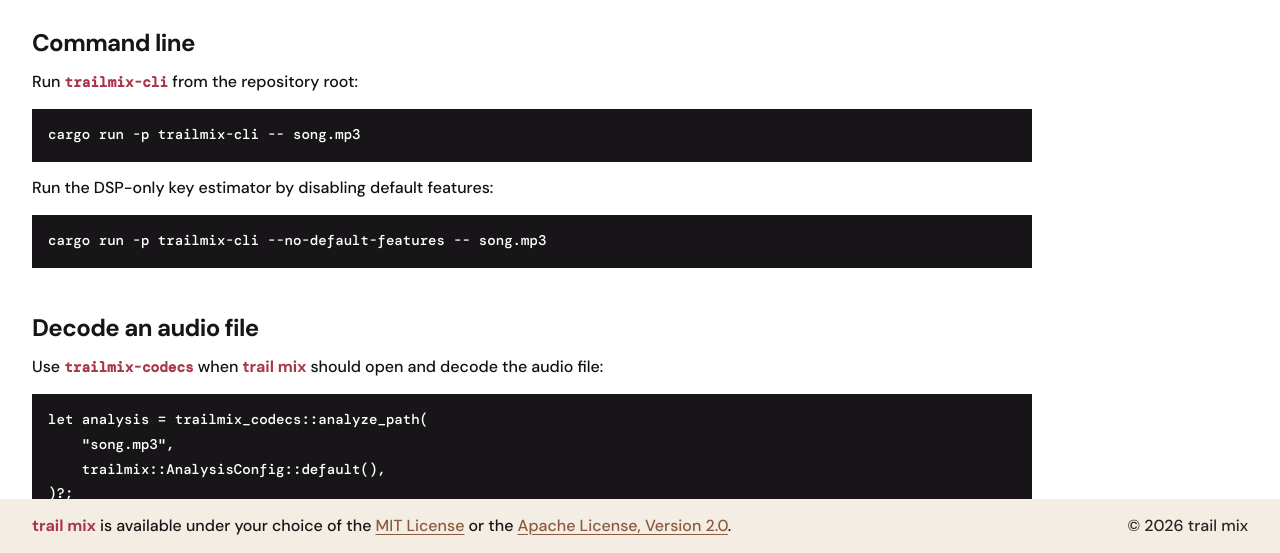
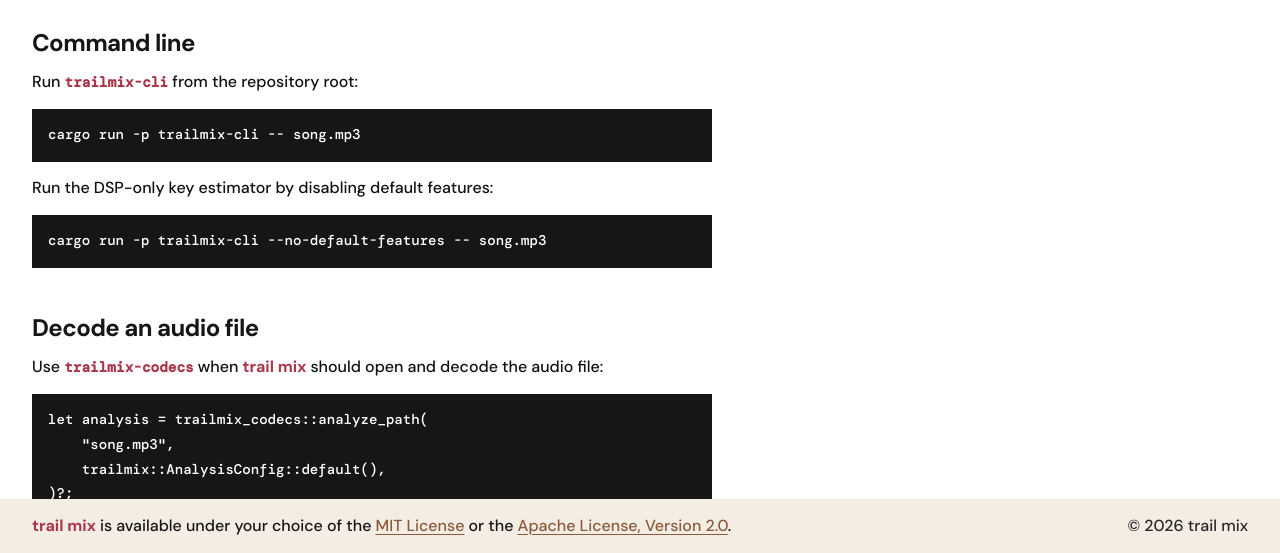
Before and after one commit to djpardis/trailmix, an Eleventy site: page docs/usage.njk in a window 1280 px wide. Shown: the part 247-800 px from the top of the page. Built offline with nearby package versions, Linux system fonts and the light colour scheme; Eleventy itself is replaced by a stand-in of ours; files that its build step writes are made by us from their sources.

Commit message:
Fix site reading width for rendered blocks (#5)

```diff
--- a/docs/styles.css
+++ b/docs/styles.css
@@ -384,11 +384,15 @@ h3 {
 
 .document-main .section-content > p,
 .document-main .section-content > ul,
-.document-main .section-content > ol {
+.document-main .section-content > ol,
+.document-main .section-content > pre {
   max-width: 680px;
 }
 
-.single-column-grid .section-content > p {
+.single-column-grid .section-content > p,
+.single-column-grid .section-content > ul,
+.single-column-grid .section-content > ol,
+.single-column-grid .section-content > pre {
   max-width: 680px;
 }
 
```
